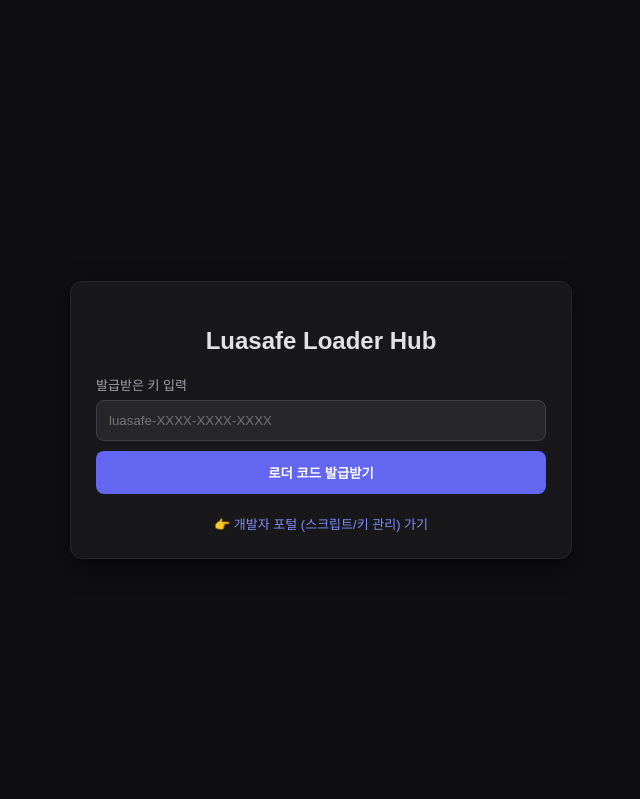
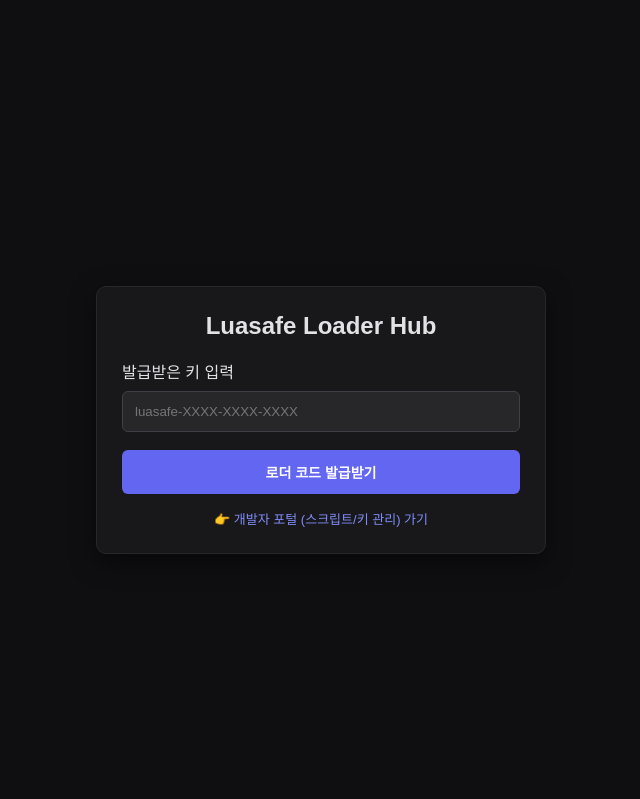
Before and after one commit to luasafedeveloper/luasafe-backend, a Flask app: page / in a window 1280 px wide. Shown: the top 799 px of the page, without its empty margins (319-959 px from the left). Run offline with Flask 3, Linux system fonts and the light colour scheme.

Commit message:
Update index.html

```diff
--- a/templates/user/index.html
+++ b/templates/user/index.html
@@ -3,65 +3,51 @@
 <head>
     <meta charset="UTF-8">
     <meta name="viewport" content="width=device-width, initial-scale=1.0">
-    <title>Luasafe - Key & Loader Hub</title>
+    <title>Luasafe Loader Hub</title>
     <style>
         body { background-color: #0f0f12; color: #e1e1e6; font-family: sans-serif; margin: 0; padding: 20px; display: flex; justify-content: center; align-items: center; min-height: 100vh; }
-        .container { width: 100%; max-width: 450px; background: #18181b; border: 1px solid #27272a; border-radius: 12px; padding: 25px; box-shadow: 0 8px 24px rgba(0,0,0,0.5); }
-        h2 { text-align: center; margin-bottom: 20px; }
-        .section { margin-bottom: 20px; }
-        label { display: block; font-size: 13px; color: #a1a1aa; margin-bottom: 6px; }
-        input { width: 100%; padding: 12px; background: #27272a; border: 1px solid #3f3f46; border-radius: 8px; color: #fff; box-sizing: border-box; margin-bottom: 10px; }
-        button { width: 100%; padding: 12px; border: none; border-radius: 8px; font-weight: bold; cursor: pointer; }
-        .btn-primary { background: #6366f1; color: white; }
-        .btn-warning { background: #f59e0b; color: #000; margin-top: 10px; }
-        pre { background: #09090b; border: 1px solid #27272a; padding: 12px; border-radius: 8px; color: #10b981; font-size: 12px; overflow-x: auto; max-height: 150px; }
-        .info-box { background: #1f1f23; border-radius: 8px; padding: 12px; font-size: 13px; margin-top: 15px; border: 1px solid #27272a; }
-        .info-box div { margin-bottom: 6px; }
-        .portal-link { text-align: center; margin-top: 15px; font-size: 13px; }
-        .portal-link a { color: #818cf8; text-decoration: none; }
+        .container { width: 100%; max-width: 450px; }
+        .card { background: #18181b; border: 1px solid #27272a; border-radius: 10px; padding: 25px; box-shadow: 0 8px 24px rgba(0,0,0,0.5); }
+        h2 { text-align: center; margin-top: 0; }
+        input { width: 100%; padding: 12px; margin: 8px 0; background: #27272a; border: 1px solid #3f3f46; border-radius: 6px; color: #fff; box-sizing: border-box; }
+        button { width: 100%; padding: 12px; border: none; border-radius: 6px; font-weight: bold; cursor: pointer; font-size: 14px; }
+        .btn-primary { background: #6366f1; color: white; margin-top: 10px; }
+        .btn-success { background: #10b981; color: white; margin-top: 10px; }
+        .info-box { background: #27272a; padding: 12px; border-radius: 6px; margin-top: 15px; font-size: 14px; display: none; }
+        .footer-link { text-align: center; margin-top: 15px; font-size: 13px; }
+        .footer-link a { color: #818cf8; text-decoration: none; }
     </style>
 </head>
 <body>
 
 <div class="container">
-    <h2>Luasafe Loader Hub</h2>
-
-    <!-- 키 입력 영역 -->
-    <div class="section">
+    <div class="card">
+        <h2>Luasafe Loader Hub</h2>
         <label>발급받은 키 입력</label>
         <input type="text" id="keyInput" placeholder="luasafe-XXXX-XXXX-XXXX">
         <button class="btn-primary" onclick="lookupKey()">로더 코드 발급받기</button>
-    </div>
 
-    <!-- 생성된 로더 코드 출력 영역 -->
-    <div class="section" id="loaderSection" style="display:none;">
-        <label>복사해서 게임에 실행할 로더 코드</label>
-        <pre id="loaderOutput"></pre>
-        <button class="btn-primary" onclick="copyLoader()">로더 코드 복사하기</button>
-    </div>
+        <div id="resultBox" class="info-box">
+            <p style="margin: 0 0 8px 0; color: #a1a1aa; font-size: 12px;">복사해서 게임에 실행할 로더 코드:</p>
+            <input type="text" id="loaderCodeOutput" readonly style="background: #18181b; font-size: 12px; color: #10b981; cursor: pointer;" onclick="copyLoaderCode()">
+            <button class="btn-success" onclick="copyLoaderCode()">로더 코드 복사하기</button>
+            <hr style="border: 0; border-top: 1px solid #3f3f46; margin: 12px 0;">
+            <p id="statusText" style="margin: 4px 0;"></p>
+            <p id="scriptText" style="margin: 4px 0;"></p>
+            <p id="expiryText" style="margin: 4px 0;"></p>
+            <p id="hwidText" style="margin: 4px 0;"></p>
+        </div>
 
-    <!-- 키 상세 정보 -->
-    <div class="info-box" id="infoBox" style="display:none;">
-        <div><strong>상태:</strong> <span id="statusText">-</span></div>
-        <div><strong>연동 스크립트:</strong> <span id="scriptText" style="color:#818cf8;">-</span></div>
-        <div><strong>만료 시간:</strong> <span id="expiryText">-</span></div>
-        <div><strong>등록된 HWID:</strong> <span id="hwidText">-</span></div>
-
-        <button class="btn-warning" onclick="resetHwid()">HWID 초기화 (3일 쿨타임)</button>
-    </div>
-
-    <div class="portal-link">
-        <a href="/admin" target="_blank">👉 개발자 포털 (스크립트/키 관리) 가기</a>
+        <div class="footer-link">
+            <a href="/admin">👉 개발자 포털 (스크립트/키 관리) 가기</a>
+        </div>
     </div>
 </div>
 
 <script>
-    let currentKey = "";
-
     async function lookupKey() {
         let key = document.getElementById('keyInput').value.trim();
         if (!key) return alert("키를 입력해주세요.");
-        currentKey = key;
 
         let res = await fetch('/api/user/lookup', {
             method: 'POST',
@@ -71,35 +57,26 @@
         let data = await res.json();
 
         if (data.success) {
-            document.getElementById('statusText').innerText = data.status;
-            document.getElementById('scriptText').innerText = data.script_name || '전체 허브';
-            document.getElementById('expiryText').innerText = data.expiry;
-            document.getElementById('hwidText').innerText = data.hwid;
-            document.getElementById('infoBox').style.display = 'block';
+            document.getElementById('resultBox').style.display = 'block';
+            let loaderPayload = `scriptkey = "${data.key}"\nloadstring(game:HttpGet("https://luasafe-backend.onrender.com/loader.lua"))()`;
+            document.getElementById('loaderCodeOutput').value = loaderPayload;
 
-            let cleanLoader = `scriptkey = "${data.key}"\n\nloadstring(game:HttpGet("https://luasafe-backend.onrender.com/loader.lua"))()`;
-            document.getElementById('loaderOutput').innerText = cleanLoader;
-            document.getElementById('loaderSection').style.display = 'block';
+            document.getElementById('statusText').innerHTML = `<b>상태:</b> <span style="color: #10b981;">${data.status}</span>`;
+            document.getElementById('scriptText').innerHTML = `<b>연동 스크립트:</b> ${data.script_name || '-'}`;
+            document.getElementById('expiryText').innerHTML = `<b>만료 시간:</b> ${data.expiry}`;
+            document.getElementById('hwidText').innerHTML = `<b>등록된 HWID:</b> ${data.hwid}`;
         } else {
             alert(data.message);
+            document.getElementById('resultBox').style.display = 'none';
         }
     }
 
-    async function resetHwid() {
-        if (!confirm("HWID를 초기화하시겠습니까? (3일 쿨타임)")) return;
-        let res = await fetch('/api/user/reset_hwid', {
-            method: 'POST',
-            headers: {'Content-Type': 'application/json'},
-            body: json = JSON.stringify({key: currentKey})
-        });
-        let data = await res.json();
-        alert(data.message);
-        if (data.success) lookupKey();
-    }
-
-    function copyLoader() {
-        let code = document.getElementById('loaderOutput').innerText;
-        navigator.clipboard.writeText(code).then(() => alert("로더 코드가 복사되었습니다!"));
+    function copyLoaderCode() {
+        let copyText = document.getElementById('loaderCodeOutput');
+        copyText.select();
+        copyText.setSelectionRange(0, 99999);
+        navigator.clipboard.writeText(copyText.value);
+        alert("로더 코드가 복사되었습니다!");
     }
 </script>
 
```
